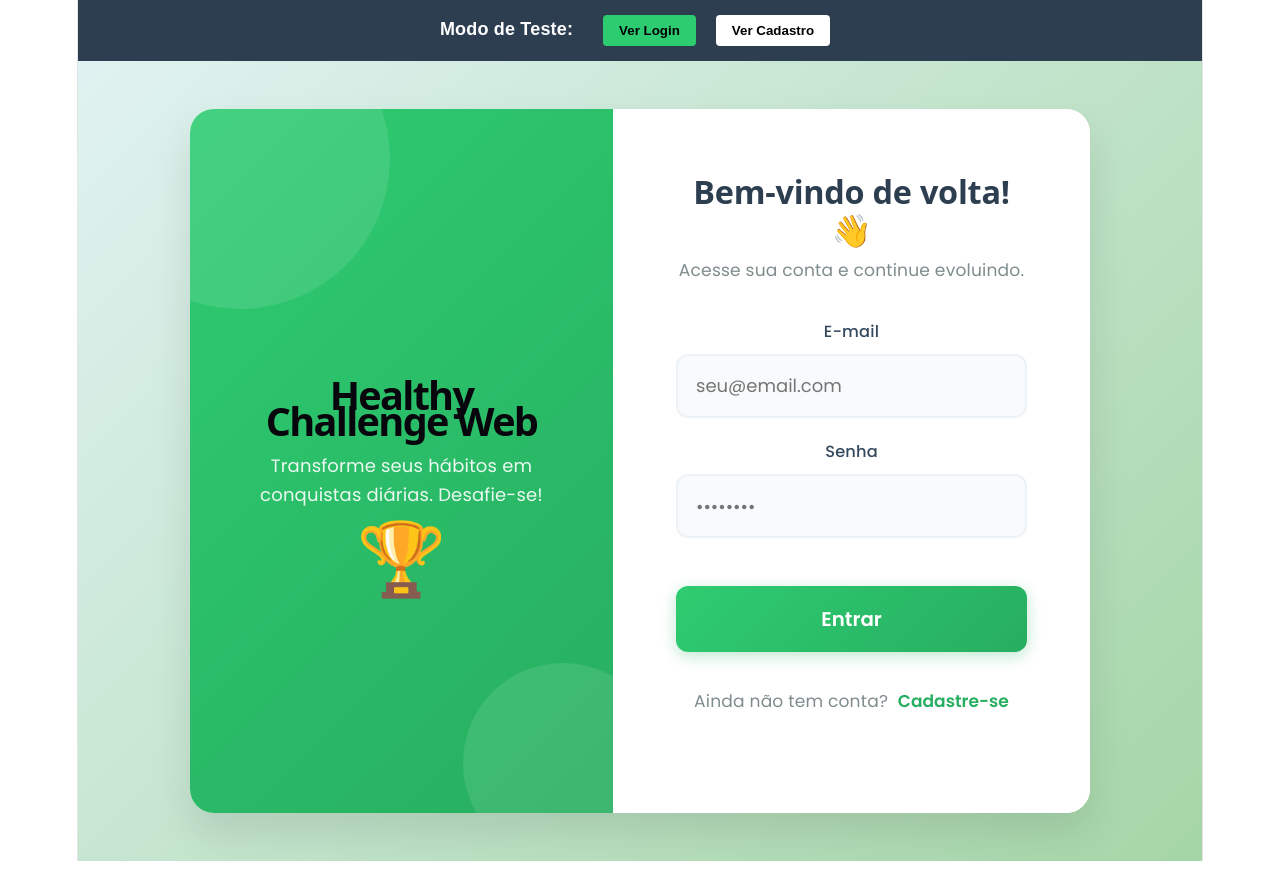
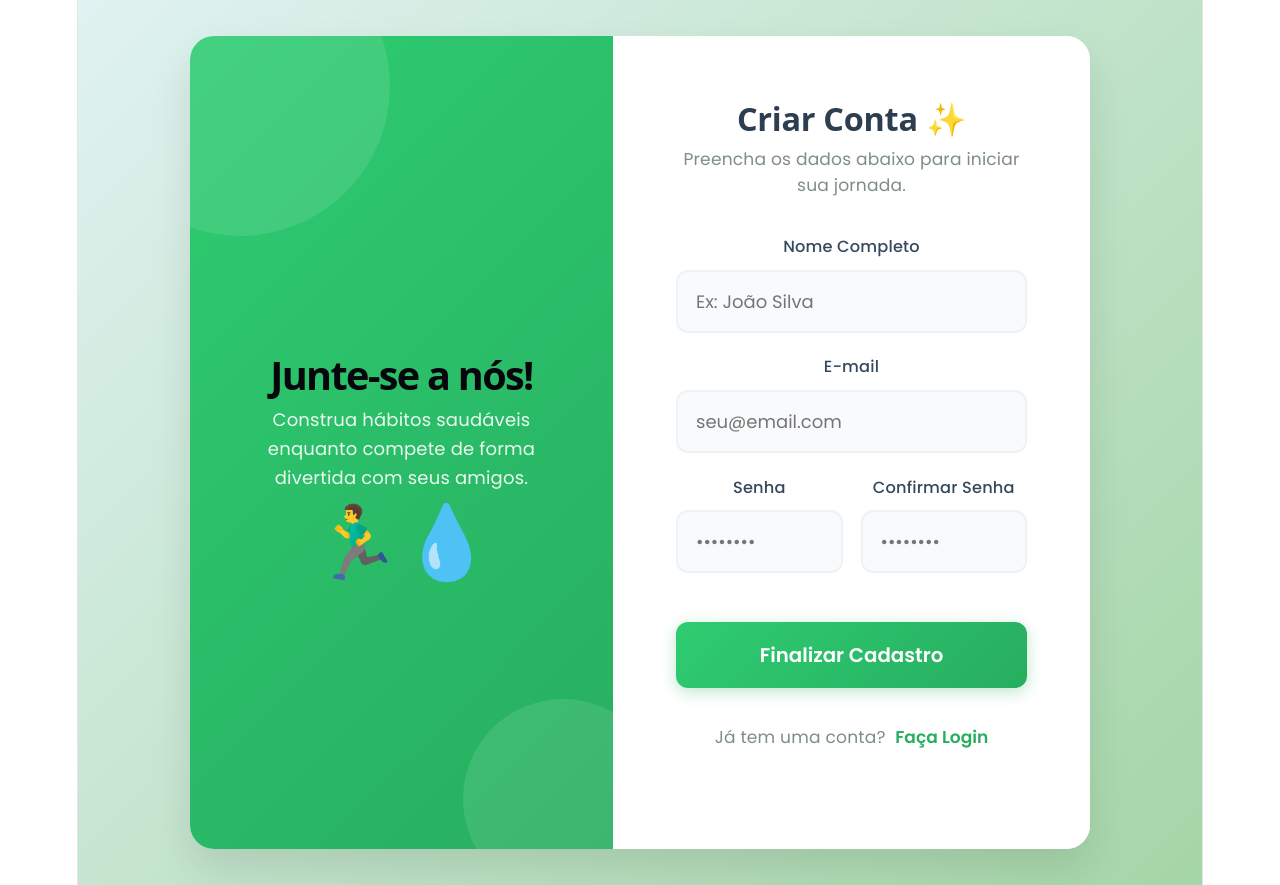
Before and after one commit to AlunoKevin/Healthy-Challenge-Web, a React (Vite) app: page / in a window 1280 px wide. Both pictures are taken after a click on the button "Cadastre-se". Before the commit the page ends 861 px from the top, so only its background shows below. Built offline with nearby package versions, Linux system fonts and the light colour scheme.

Commit message:
feat(front): integra cadastro e login com api

```diff
--- a/src/App.jsx
+++ b/src/App.jsx
@@ -7,39 +7,11 @@ function App() {
 
   return (
     <div style={{ margin: 0, padding: 0, fontFamily: 'sans-serif' }}>
-      <nav style={{ padding: '15px', textAlign: 'center', backgroundColor: '#2c3e50', color: 'white' }}>
-        <span style={{ marginRight: '20px', fontWeight: 'bold' }}>Modo de Teste:</span>
-        <button
-          onClick={() => setTelaAtual('login')}
-          style={{
-            margin: '0 10px',
-            padding: '8px 16px',
-            cursor: 'pointer',
-            backgroundColor: telaAtual === 'login' ? '#2ecc71' : 'white',
-            border: 'none',
-            borderRadius: '4px',
-            fontWeight: 'bold'
-          }}
-        >
-          Ver Login
-        </button>
-        <button
-          onClick={() => setTelaAtual('cadastro')}
-          style={{
-            margin: '0 10px',
-            padding: '8px 16px',
-            cursor: 'pointer',
-            backgroundColor: telaAtual === 'cadastro' ? '#2ecc71' : 'white',
-            border: 'none',
-            borderRadius: '4px',
-            fontWeight: 'bold'
-          }}
-        >
-          Ver Cadastro
-        </button>
-      </nav>
-
-      {telaAtual === 'login' ? <Login /> : <Cadastro />}
+      {telaAtual === 'login' ? (
+        <Login onIrParaCadastro={() => setTelaAtual('cadastro')} />
+      ) : (
+        <Cadastro onIrParaLogin={() => setTelaAtual('login')} />
+      )}
     </div>
   );
 }
--- a/src/components/Cadastro.jsx
+++ b/src/components/Cadastro.jsx
@@ -1,7 +1,9 @@
 import React, { useState } from 'react';
 import '../styles/Auth.css';
 
-const Cadastro = () => {
+const API_URL = 'http://localhost:3001';
+
+const Cadastro = ({ onIrParaLogin }) => {
   const [formData, setFormData] = useState({
     nome: '',
     email: '',
@@ -9,28 +11,70 @@ const Cadastro = () => {
     confirmarSenha: ''
   });
 
+  const [carregando, setCarregando] = useState(false);
+  const [erro, setErro] = useState('');
+
   const handleChange = (e) => {
     setFormData({
       ...formData,
       [e.target.name]: e.target.value
     });
+
+    setErro('');
   };
 
-  const handleSubmit = (e) => {
+  const handleSubmit = async (e) => {
     e.preventDefault();
+
     if (formData.senha !== formData.confirmarSenha) {
-      alert("As senhas não coincidem!");
+      setErro('As senhas não coincidem.');
       return;
     }
-    console.log('Dados prontos para envio:', formData);
-    alert('Cadastro simulado com sucesso!');
+
+    try {
+      setCarregando(true);
+      setErro('');
+
+      const resposta = await fetch(`${API_URL}/auth/cadastro`, {
+        method: 'POST',
+        headers: {
+          'Content-Type': 'application/json'
+        },
+        body: JSON.stringify({
+          nome: formData.nome,
+          email: formData.email,
+          senha: formData.senha,
+          nivel_dificuldade: 'F'
+        })
+      });
+
+      const dados = await resposta.json();
+
+      if (!resposta.ok) {
+        throw new Error(dados.erro || 'Erro ao cadastrar usuário.');
+      }
+
+      alert('Cadastro realizado com sucesso! Faça login para continuar.');
+
+      setFormData({
+        nome: '',
+        email: '',
+        senha: '',
+        confirmarSenha: ''
+      });
+
+      onIrParaLogin();
+    } catch (error) {
+      setErro(error.message);
+    } finally {
+      setCarregando(false);
+    }
   };
 
   return (
     <div className="auth-container">
       <div className="auth-card">
 
-        {/* Lado esquerdo: Identidade Visual */}
         <div className="auth-banner">
           <div className="banner-content">
             <h1>Junte-se a nós!</h1>
@@ -39,7 +83,6 @@ const Cadastro = () => {
           </div>
         </div>
 
-        {/* Lado direito: Formulário */}
         <div className="auth-form-container">
           <h2>Criar Conta ✨</h2>
           <p>Preencha os dados abaixo para iniciar sua jornada.</p>
@@ -69,7 +112,6 @@ const Cadastro = () => {
               />
             </div>
 
-            {/* Senhas equalizadas lado a lado */}
             <div className="form-row">
               <div className="form-half">
                 <label>Senha</label>
@@ -82,6 +124,7 @@ const Cadastro = () => {
                   required
                 />
               </div>
+
               <div className="form-half">
                 <label>Confirmar Senha</label>
                 <input
@@ -95,10 +138,18 @@ const Cadastro = () => {
               </div>
             </div>
 
-            <button type="submit" className="btn-auth">Finalizar Cadastro</button>
+            {erro && <p className="auth-error">{erro}</p>}
+
+            <button type="submit" className="btn-auth" disabled={carregando}>
+              {carregando ? 'Cadastrando...' : 'Finalizar Cadastro'}
+            </button>
           </form>
+
           <p className="auth-switch">
-            Já tem uma conta? <button type="button" className="link-button">Faça Login</button>
+            Já tem uma conta?{' '}
+            <button type="button" className="link-button" onClick={onIrParaLogin}>
+              Faça Login
+            </button>
           </p>
         </div>
 
--- a/src/components/Login.jsx
+++ b/src/components/Login.jsx
@@ -1,40 +1,75 @@
 import React, { useState } from 'react';
 import '../styles/Auth.css';
 
-const Login = () => {
+const API_URL = 'http://localhost:3001';
+
+const Login = ({ onIrParaCadastro }) => {
   const [credenciais, setCredenciais] = useState({
     email: '',
     senha: ''
   });
+
+  const [carregando, setCarregando] = useState(false);
+  const [erro, setErro] = useState('');
 
   const handleChange = (e) => {
     setCredenciais({
       ...credenciais,
       [e.target.name]: e.target.value
     });
+
+    setErro('');
   };
 
-  const handleSubmit = (e) => {
+  const handleSubmit = async (e) => {
     e.preventDefault();
-    console.log('Tentativa de login com:', credenciais);
-    alert('Tentativa de login enviada!');
+
+    try {
+      setCarregando(true);
+      setErro('');
+
+      const resposta = await fetch(`${API_URL}/auth/login`, {
+        method: 'POST',
+        headers: {
+          'Content-Type': 'application/json'
+        },
+        body: JSON.stringify({
+          email: credenciais.email,
+          senha: credenciais.senha
+        })
+      });
+
+      const dados = await resposta.json();
+
+      if (!resposta.ok) {
+        throw new Error(dados.erro || 'E-mail ou senha inválidos.');
+      }
+
+      localStorage.setItem('token', dados.token);
+      localStorage.setItem('usuario', JSON.stringify(dados.usuario));
+
+      alert('Login realizado com sucesso!');
+
+      // Futuramente, aqui será feito o redirecionamento para a página inicial.
+    } catch (error) {
+      setErro(error.message);
+    } finally {
+      setCarregando(false);
+    }
   };
 
   return (
     <div className="auth-container">
       <div className="auth-card">
 
-        {/* Lado esquerdo: Identidade Visual */}
         <div className="auth-banner">
           <div className="banner-content">
-            {/* Adicionado um <br /> para separar e dar mais espaço às palavras */}
             <h1>Healthy<br />Challenge Web</h1>
             <p>Transforme seus hábitos em conquistas diárias. Desafie-se!</p>
             <div className="banner-icon">🏆</div>
           </div>
         </div>
 
-        {/* Lado direito: Formulário */}
         <div className="auth-form-container">
           <h2>Bem-vindo de volta! 👋</h2>
           <p>Acesse sua conta e continue evoluindo.</p>
@@ -64,11 +99,18 @@ const Login = () => {
               />
             </div>
 
-            {/* Texto do botão corrigido para "Entrar" */}
-            <button type="submit" className="btn-auth">Entrar</button>
+            {erro && <p className="auth-error">{erro}</p>}
+
+            <button type="submit" className="btn-auth" disabled={carregando}>
+              {carregando ? 'Entrando...' : 'Entrar'}
+            </button>
           </form>
+
           <p className="auth-switch">
-            Ainda não tem conta? <button type="button" className="link-button">Cadastre-se</button>
+            Ainda não tem conta?{' '}
+            <button type="button" className="link-button" onClick={onIrParaCadastro}>
+              Cadastre-se
+            </button>
           </p>
         </div>
 
--- a/src/styles/Auth.css
+++ b/src/styles/Auth.css
@@ -201,3 +201,11 @@
   .auth-form-container { padding: 2rem; }
   .form-row { flex-direction: column; }
 }
+
+.auth-error {
+  color: #c0392b;
+  font-size: 14px;
+  font-weight: 600;
+  text-align: center;
+  margin: 4px 0 8px;
+}
```
